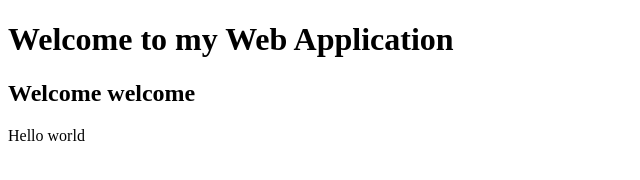
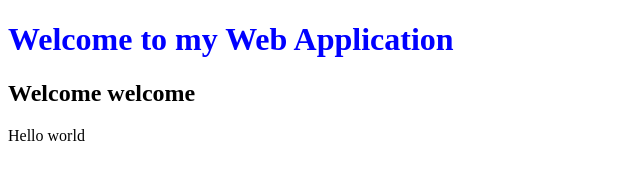
Before and after one commit to marian-guardian/git_exercise2, a plain HTML site: page index.html in a window 1280 px wide. Shown: the whole page, without its empty margins (0-640 px from the left). Drawn offline with Linux system fonts and the light colour scheme.

Commit message:
Changed heading color to blue

```diff
--- a/index.html
+++ b/index.html
@@ -6,7 +6,7 @@
         </title>
     </head>
     <body>
-        <h1>Welcome to my Web Application</h1>
+        <h1 style="color:blue;">Welcome to my Web Application</h1>
         <h2>Welcome welcome</h2>
         Hello world
     </body>
```
